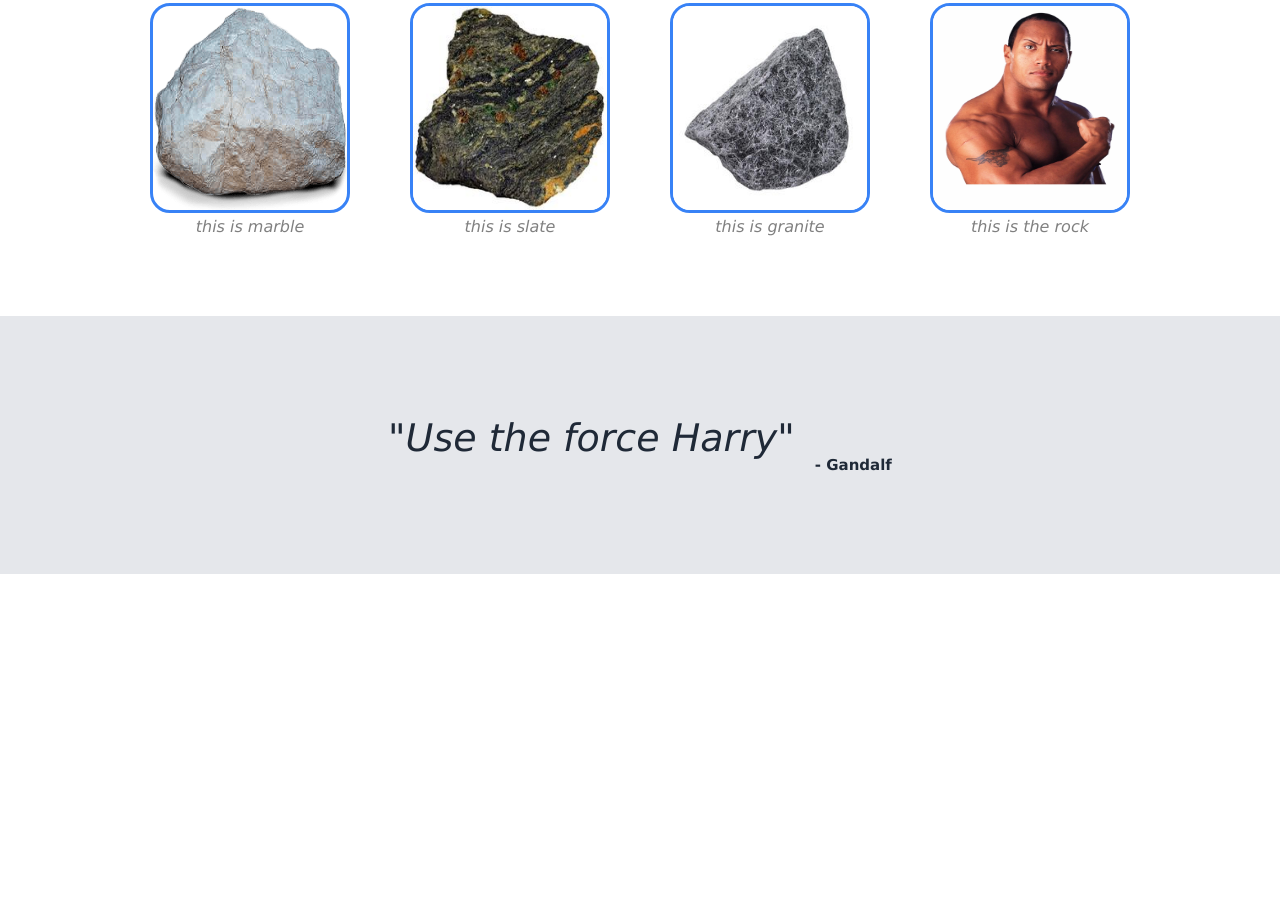
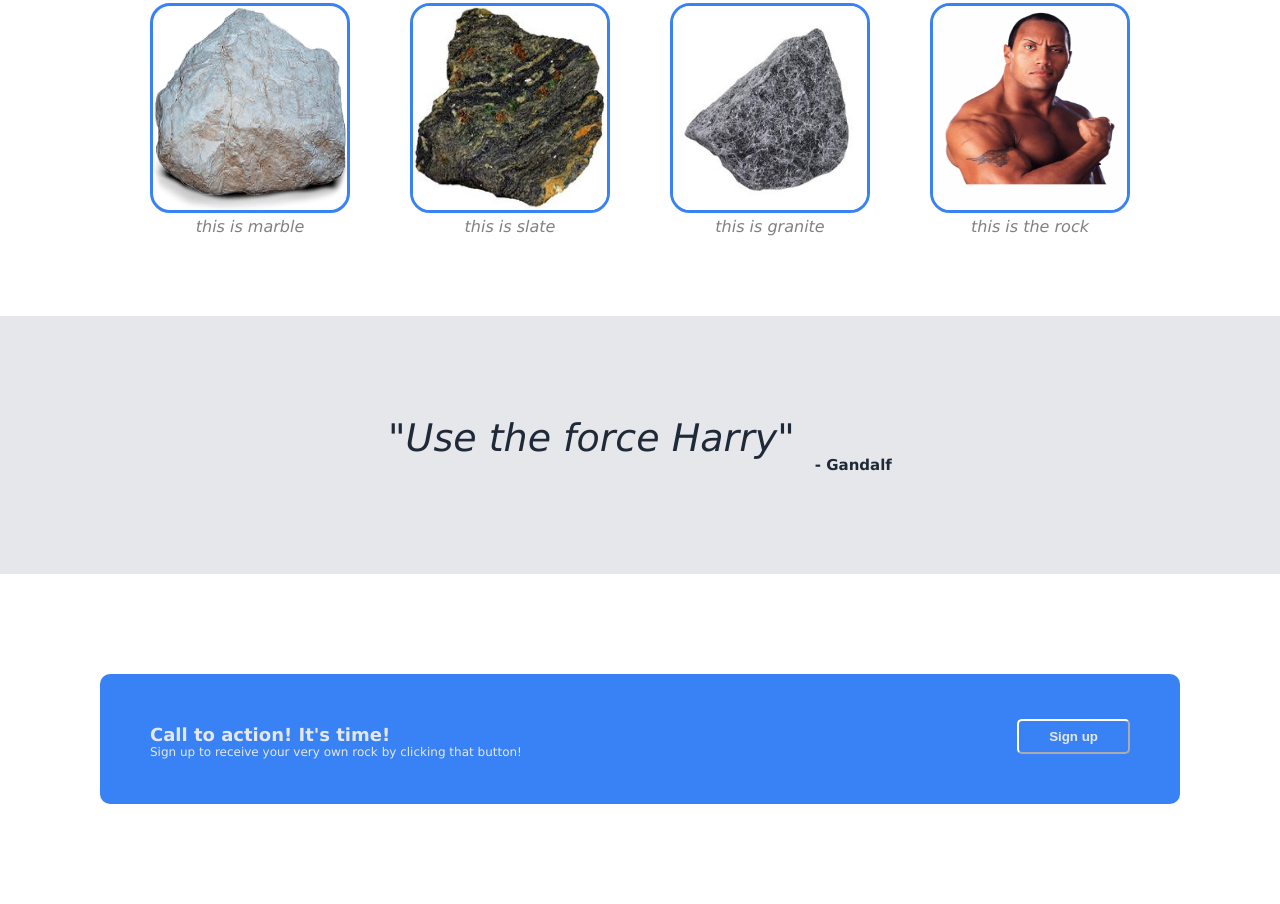
Before and after one commit to LMcK97/landing_page, a plain HTML site: page index.html in a window 1280 px wide. Shown: the part 548-1452 px from the top of the page. Before the commit the page ends 1122 px from the top, so only its background shows below. Drawn offline with Linux system fonts and the light colour scheme.

Commit message:
styled sign-up section

```diff
--- a/index.html
+++ b/index.html
@@ -56,6 +56,14 @@
         <div class="quote-sub"><strong>- Gandalf</strong></div>
     </div>
 
+    <div class="signup-container">
+        <div class="signup-box">
+            <div class="signup-text">Call to action! It's time!</div>
+            <div class="signup-subtext">Sign up to receive your very own rock by clicking that button!</div>
+            <button>Sign up</button>
+        </div>
+    </div>
+
 
 </body>
 </html>
--- a/style/style.css
+++ b/style/style.css
@@ -27,7 +27,7 @@ a {
     color: white;
 }
 
-button {
+header button {
     background-color: slategray;
     color: white;
     padding: 8px 30px;
@@ -37,9 +37,6 @@ button {
     font-size: 20px;
     font-weight: 600;
     text-decoration: underline;
-}
-
-img {
 }
 
 
@@ -158,3 +155,48 @@ margin-left: 20px;
 margin-top: 40px;
 
 }
+
+.signup-container {
+    padding: 100px;
+    display: flex;
+    justify-content: center;
+}
+
+.signup-box {
+    background-color:#3882F6;
+    padding: 50px;
+    border-radius: 10px;
+    display: flex;
+    flex-direction: column;
+    flex: 1;
+}
+
+.signup-text, .signup-subtext {
+color: #E5E7EB;
+}
+
+.signup-text {
+    font-size: 18px;
+    font-weight: bold;
+}
+
+.signup-subtext {
+    font-size: 12px;
+    font-weight: lighter;
+}
+
+.signup-container button {
+    color: #E5E7EB;
+    background-color: #3882F6;
+    border-color: white;
+    flex-grow: 0px;
+    align-self: flex-end;
+    padding: 8px 30px;
+    margin-top: -40px;
+    border-style:solid white;
+    border-radius: 5px;
+    font-weight: bold;
+
+
+
+}
```
